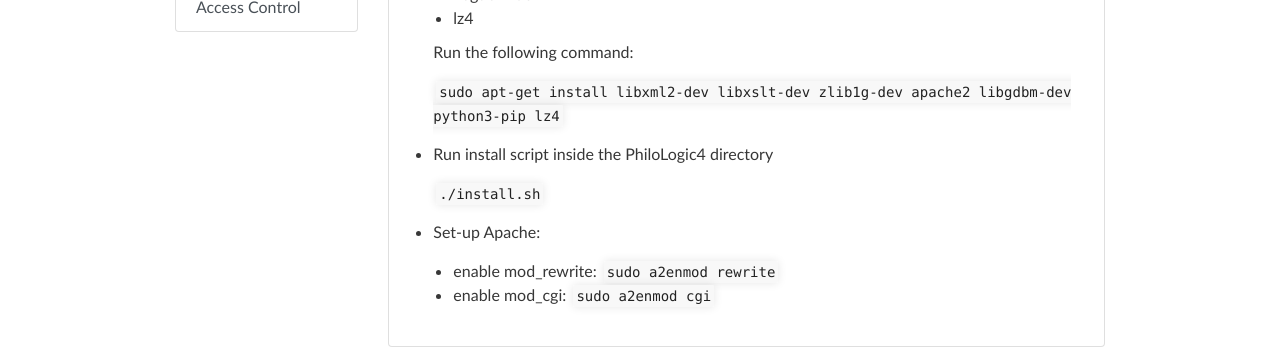
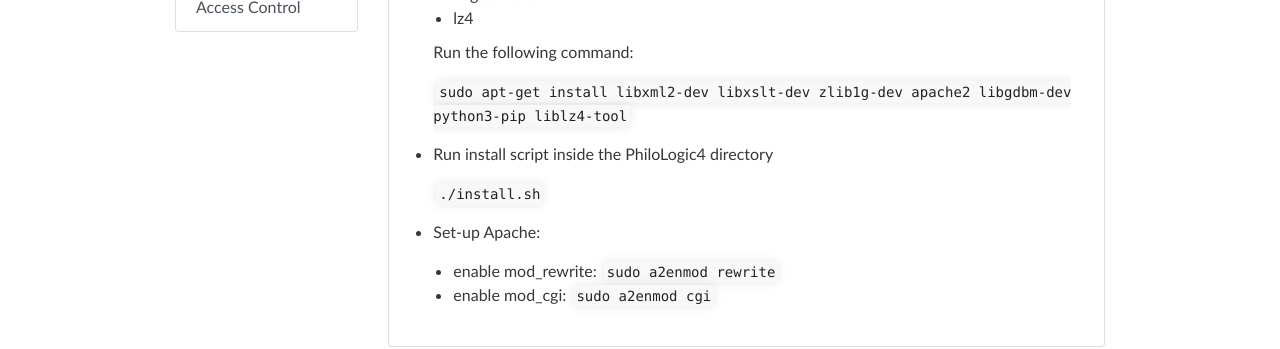
Before and after one commit to ARTFL-Project/PhiloLogic4, a Jekyll site: the page built from docs/specific_installations/ubuntu_installation.md, in a window 1280 px wide. Shown: the part 449-798 px from the top of the page. Built offline with Jekyll 4.4.1, drawn with Linux system fonts in a browser that asks for light colours; our own code applies the rules of GitHub Pages for plain Markdown files.

Commit message:
Update ubuntu_installation.md

```diff
--- a/docs/specific_installations/ubuntu_installation.md
+++ b/docs/specific_installations/ubuntu_installation.md
@@ -15,7 +15,7 @@
 
     Run the following command:
 
-    `sudo apt-get install libxml2-dev libxslt-dev zlib1g-dev apache2 libgdbm-dev python3-pip lz4`
+    `sudo apt-get install libxml2-dev libxslt-dev zlib1g-dev apache2 libgdbm-dev python3-pip liblz4-tool`
 
 -   Run install script inside the PhiloLogic4 directory
 
```
